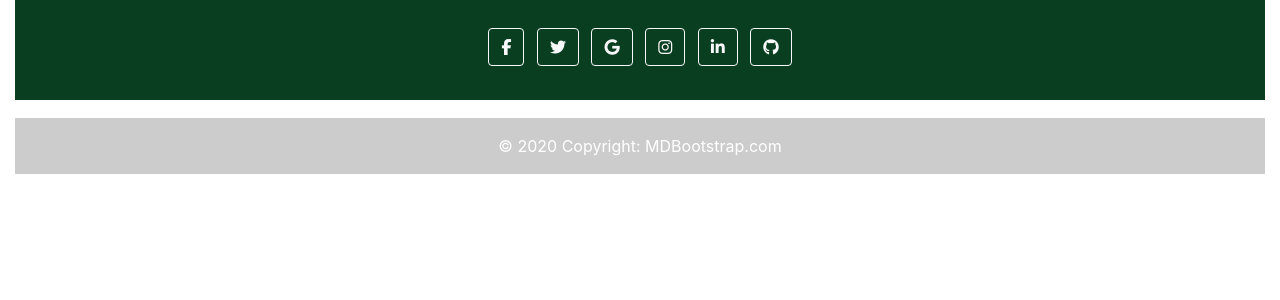
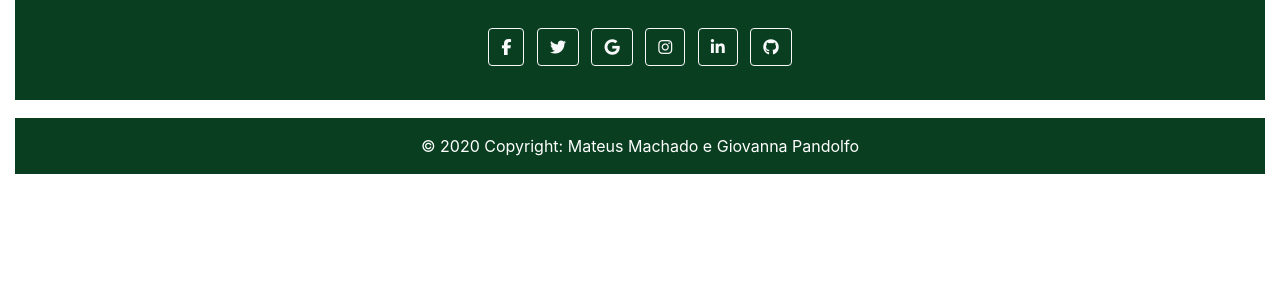
Before and after one commit to senacrs-emti/2022-1M-projetodev-G6, a PHP site: page /index.php in a window 1280 px wide. Shown: the part 64-364 px from the top of the page. Run offline with PHP 8.4, Linux system fonts and the light colour scheme; data that the repository does not hold is empty; some libraries are stand-ins or nearby versions.

Commit message:
footer
Co-Authored-By: Giovanna Pandolfo <108467195+GiovannaPandolfo@users.noreply.github.com>

```diff
--- a/footer.php
+++ b/footer.php
@@ -1,5 +1,5 @@
 <footer class="row3">
-     <footer class="bg-green text-center text-white">
+<footer class="bg-dark-green text-center text-white">
   <!-- Grid container -->
   <div class="container p-4 pb-0">
     <!-- Section: Social media -->
@@ -39,9 +39,9 @@
   <!-- Grid container -->
 
   <!-- Copyright -->
-  <div class="text-center p-3" style="background-color: rgba(0, 0, 0, 0.2);">
-    © 2020 Copyright:
-    <a class="text-white" href="https://mdbootstrap.com/">MDBootstrap.com</a>
+  <div class="text-center p-3" style="background-color: #093f20 ;">
+    © 2020 Copyright: Mateus Machado e Giovanna Pandolfo
+    <a class="text-white" href="https://mdbootstrap.com/"></a>
   </div>
   <!-- Copyright -->
 </footer>
```
